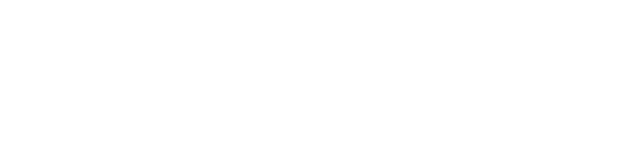
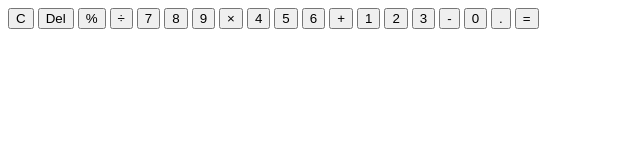
Before and after one commit to 84DuLu/Calculator, a plain HTML site: page index.html in a window 1280 px wide. Shown: the whole page, without its empty margins (0-640 px from the left). Drawn offline with Linux system fonts and the light colour scheme.

Commit message:
Initialize the HTML structure

```diff
--- a/index.html
+++ b/index.html
@@ -7,7 +7,30 @@
     <title>Calculator</title>
   </head>
   <body>
-
+    <main class="calculator">
+      <div class="screen"></div>
+      <div class="btn-board">
+        <button>C</button>
+        <button>Del</button>
+        <button>%</button>
+        <button>÷</button>
+        <button>7</button>
+        <button>8</button>
+        <button>9</button>
+        <button>×</button>
+        <button>4</button>
+        <button>5</button>
+        <button>6</button>
+        <button>+</button>
+        <button>1</button>
+        <button>2</button>
+        <button>3</button>
+        <button>-</button>
+        <button>0</button>
+        <button>.</button>
+        <button>=</button>
+      </div>
+    </main>
     <script src="script.js"></script>
   </body>
 </html>
```
